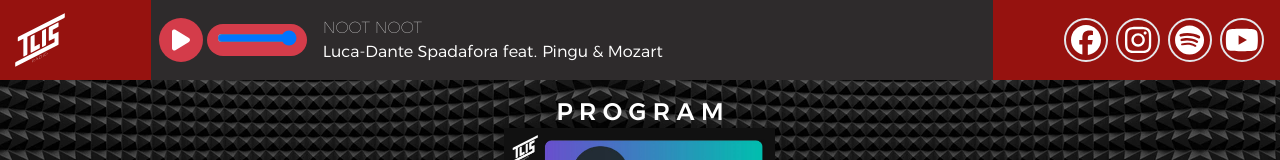
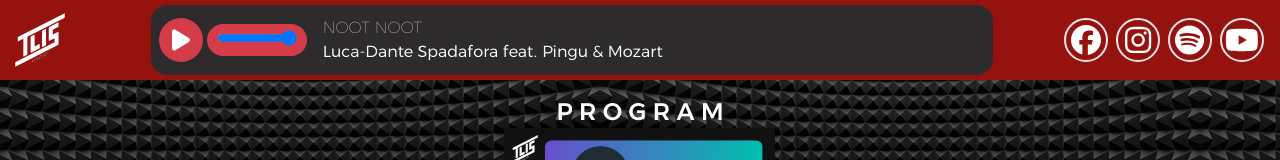
Before and after one commit to tlis-radio/cms-web, a Next.js app: page /pages/main in a window 1280 px wide. Shown: the top 160 px of the page. Built offline with nearby package versions, Linux system fonts and the light colour scheme.

Commit message:
Updated player.tsx according to design for desktop

```diff
--- a/src/components/player/player.tsx
+++ b/src/components/player/player.tsx
@@ -19,7 +19,7 @@ const Player: React.FC<{ isVisible: boolean }> = ({ isVisible }) => {
       <>
       <div
          className="flex items-center bg-[#2e2b2c] p-2 pr-11 text-white fixed bottom-0 inset-x-0 w-full gap-2 z-10
-            lg:w-2/3 lg:pr-0 lg:static
+            lg:w-2/3 lg:pr-0 lg:relative lg:rounded-2xl lg:h-[70px] lg:top-[5px]
             xl:w-2/3
             2xl:w-1/2"
          style={playerStyle}
```
